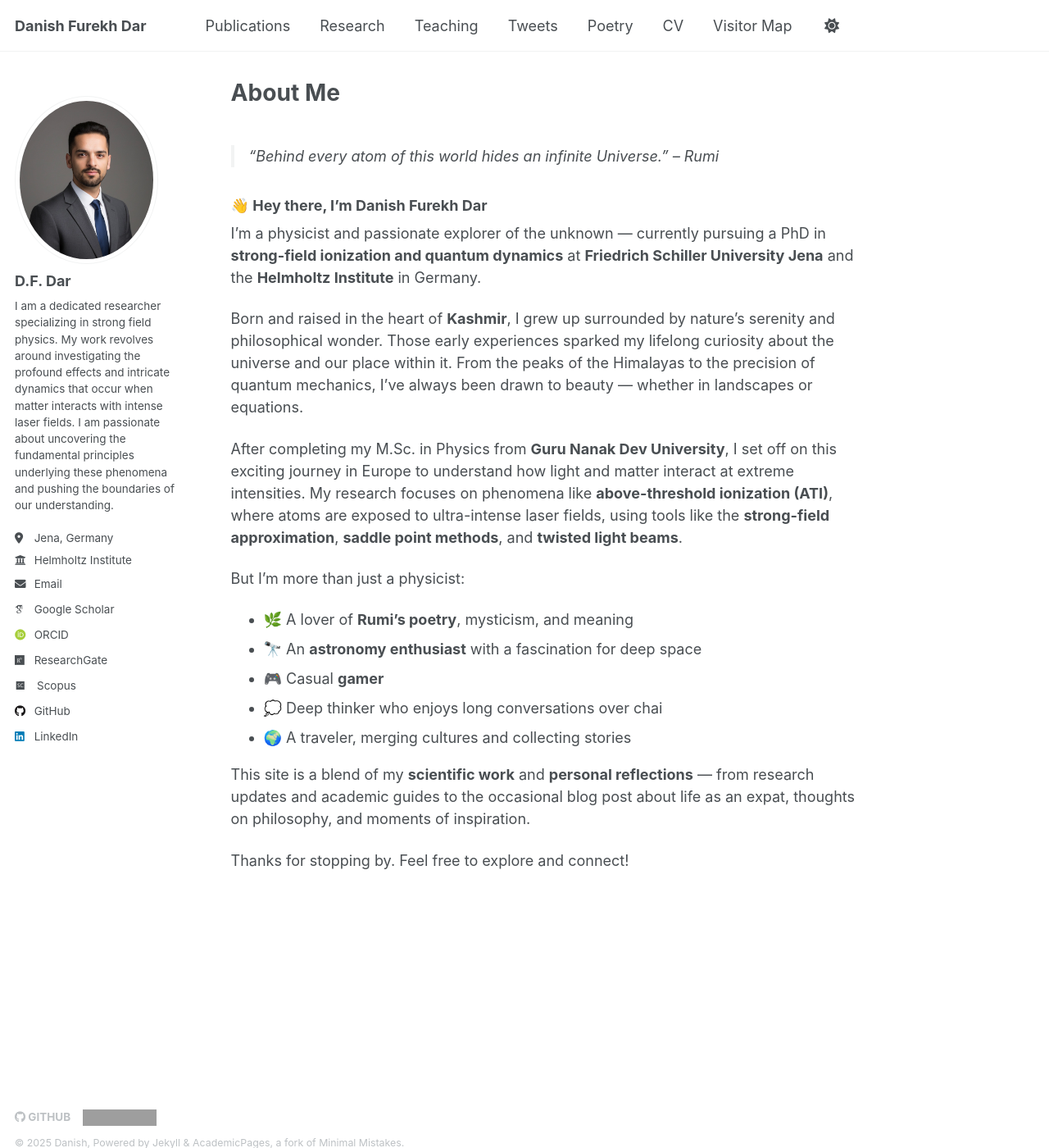
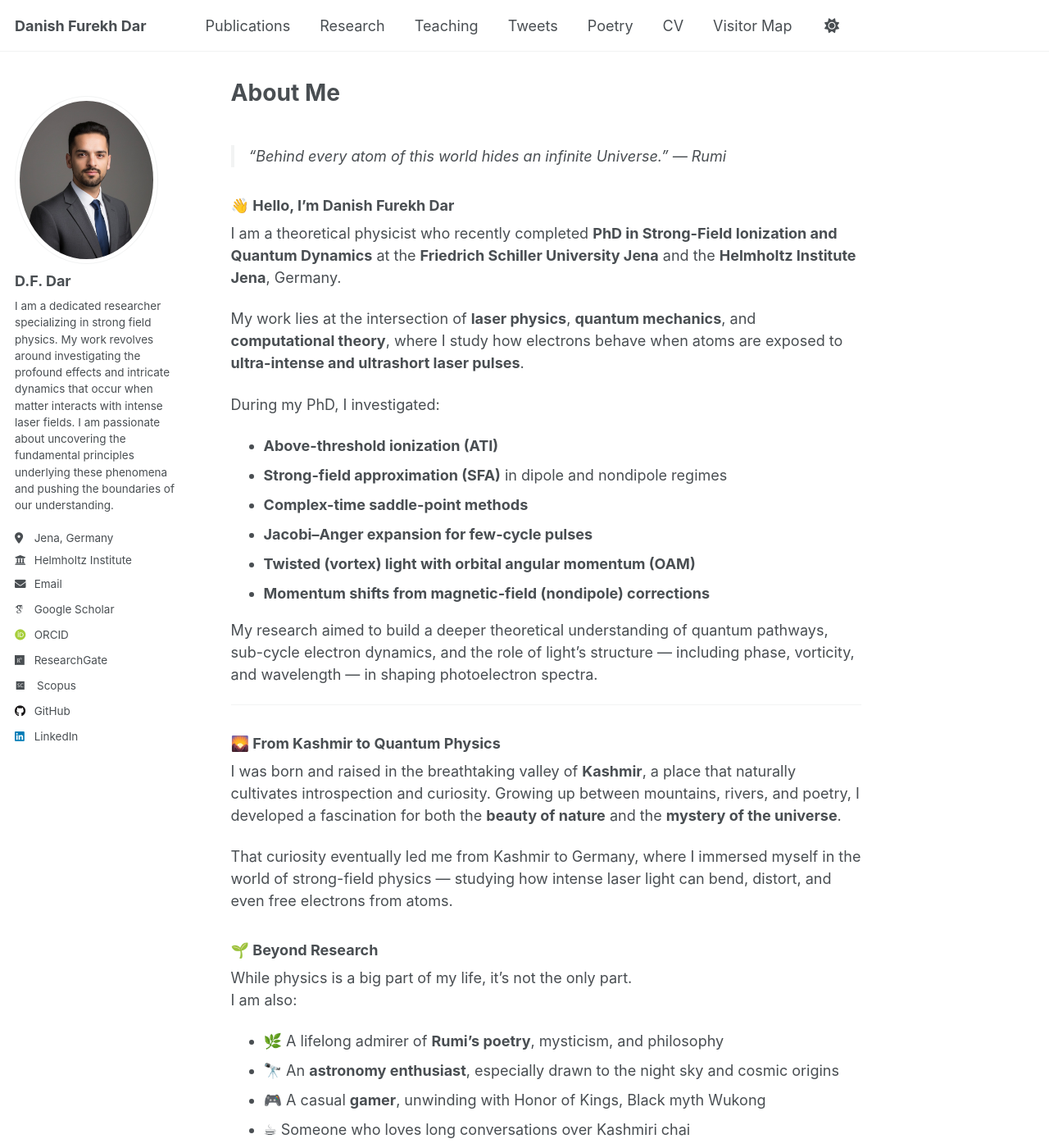
Before and after one commit to danishfurekhdar/danishfurekhdar.github.io, a Jekyll site: the page built from _pages/about.md, in a window 1280 px wide and 1400 px high. Shown: the whole window at 82% size. Built offline with Jekyll 4.4.1, drawn with Linux system fonts in a browser that asks for light colours; some web fonts are replaced; some of the changed text lies outside the part shown; grey boxes are pictures that could not be loaded.

Commit message:
Update about.md

```diff
--- a/_pages/about.md
+++ b/_pages/about.md
@@ -7,23 +7,51 @@ redirect_from:
   - /about.html
 ---
 
-> "Behind every atom of this world hides an infinite Universe." – Rumi
+> “Behind every atom of this world hides an infinite Universe.” — Rumi
 
-### 👋 Hey there, I'm Danish Furekh Dar
+### 👋 Hello, I'm **Danish Furekh Dar**
 
-I'm a physicist and passionate explorer of the unknown — currently pursuing a PhD in **strong-field ionization and quantum dynamics** at **Friedrich Schiller University Jena** and the **Helmholtz Institute** in Germany.
+I am a theoretical physicist who recently completed **PhD in Strong-Field Ionization and Quantum Dynamics** at the **Friedrich Schiller University Jena** and the **Helmholtz Institute Jena**, Germany.
 
-Born and raised in the heart of **Kashmir**, I grew up surrounded by nature's serenity and philosophical wonder. Those early experiences sparked my lifelong curiosity about the universe and our place within it. From the peaks of the Himalayas to the precision of quantum mechanics, I’ve always been drawn to beauty — whether in landscapes or equations.
+My work lies at the intersection of **laser physics**, **quantum mechanics**, and **computational theory**, where I study how electrons behave when atoms are exposed to **ultra-intense and ultrashort laser pulses**.
 
-After completing my M.Sc. in Physics from **Guru Nanak Dev University**, I set off on this exciting journey in Europe to understand how light and matter interact at extreme intensities. My research focuses on phenomena like **above-threshold ionization (ATI)**, where atoms are exposed to ultra-intense laser fields, using tools like the **strong-field approximation**, **saddle point methods**, and **twisted light beams**.
+During my PhD, I investigated:
 
-But I’m more than just a physicist:
-- 🌿 A lover of **Rumi’s poetry**, mysticism, and meaning
-- 🔭 An **astronomy enthusiast** with a fascination for deep space
-- 🎮 Casual **gamer**
-- 💭 Deep thinker who enjoys long conversations over chai
-- 🌍 A traveler, merging cultures and collecting stories
+- **Above-threshold ionization (ATI)**
+- **Strong-field approximation (SFA)** in dipole and nondipole regimes
+- **Complex-time saddle-point methods**
+- **Jacobi–Anger expansion for few-cycle pulses**
+- **Twisted (vortex) light with orbital angular momentum (OAM)**
+- **Momentum shifts from magnetic-field (nondipole) corrections**
 
-This site is a blend of my **scientific work** and **personal reflections** — from research updates and academic guides to the occasional blog post about life as an expat, thoughts on philosophy, and moments of inspiration.
+My research aimed to build a deeper theoretical understanding of quantum pathways, sub-cycle electron dynamics, and the role of light’s structure — including phase, vorticity, and wavelength — in shaping photoelectron spectra.
 
-Thanks for stopping by. Feel free to explore and connect!
+---
+
+### 🌄 **From Kashmir to Quantum Physics**
+
+I was born and raised in the breathtaking valley of **Kashmir**, a place that naturally cultivates introspection and curiosity. Growing up between mountains, rivers, and poetry, I developed a fascination for both the **beauty of nature** and the **mystery of the universe**.
+
+That curiosity eventually led me from Kashmir to Germany, where I immersed myself in the world of strong-field physics — studying how intense laser light can bend, distort, and even free electrons from atoms.
+
+
+### 🌱 **Beyond Research**
+
+While physics is a big part of my life, it’s not the only part.
+I am also:
+
+- 🌿 A lifelong admirer of **Rumi’s poetry**, mysticism, and philosophy
+- 🔭 An **astronomy enthusiast**, especially drawn to the night sky and cosmic origins
+- 🎮 A casual **gamer**, unwinding with Honor of Kings, Black myth Wukong
+- ☕ Someone who loves long conversations over Kashmiri chai
+- ✈️ A traveler navigating cultures, identities, and new experiences
+
+I believe science is not just equations and simulations — it’s a way of seeing the world.
+
+---
+
+### 🙏 **Thanks for Visiting**
+
+This website brings together my **scientific work**, **research updates**, and **personal reflections** as I move into the next chapter of my career.
+
+Feel free to explore, reach out, or just say hello — I’m always open to good discussions, collaborations, or ideas.
```
